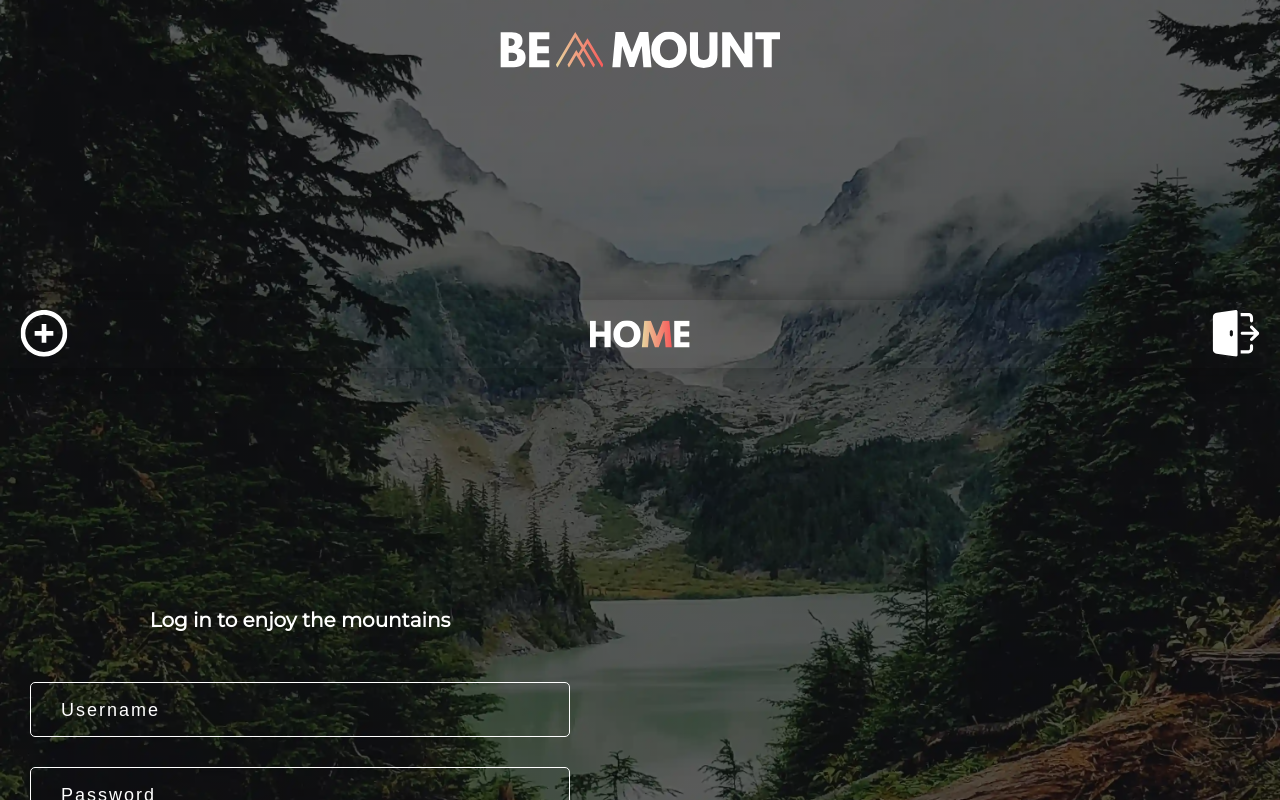
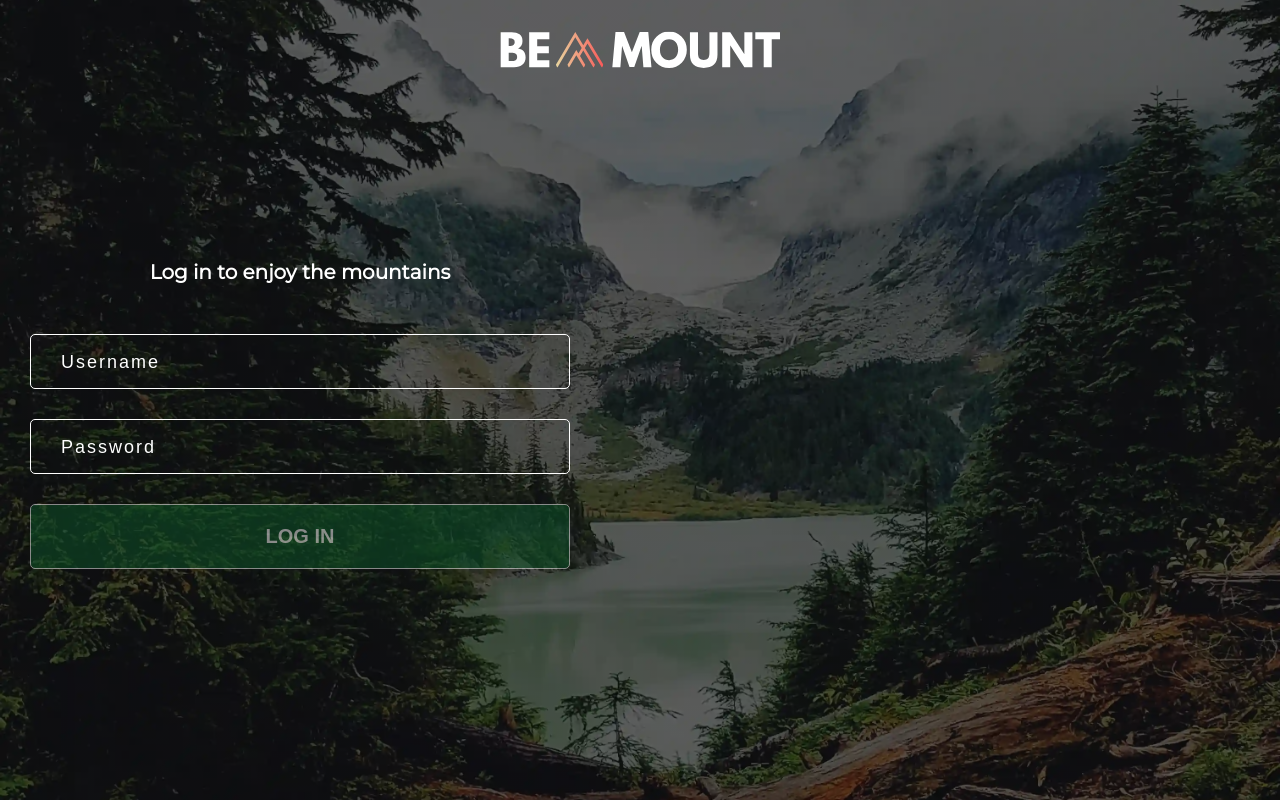
Before and after one commit to robbel92/bemountain-front, a React (Vite) app: page /login in a window 1280 px wide. Shown: the top 800 px of the page. Built offline with nearby package versions, Linux system fonts and the light colour scheme; no server answers.

Commit message:
Create RoutesPage

```diff
--- a/src/components/App/App.tsx
+++ b/src/components/App/App.tsx
@@ -1,19 +1,25 @@
+import { useNavigate } from "react-router-dom";
 import useLocalStorage from "../../hooks/useLocalStorage/useLocalStorage";
 import useToken from "../../hooks/useToken/useToken";
 import { useAppDispatch } from "../../store";
 import { loginUserActionCreator } from "../../store/user/userSlice";
 import Layout from "../Layout/Layout";
+import { useEffect } from "react";
 
 const App = (): React.ReactElement => {
   const { getLocalStorageKey } = useLocalStorage();
   const { getTokenData } = useToken();
   const dispatch = useAppDispatch();
+  const navigate = useNavigate();
 
   const token = getLocalStorageKey("token");
+  useEffect(() => {
+    if (token) {
+      dispatch(loginUserActionCreator(getTokenData(token)));
+      navigate("/home");
+    }
+  }, [dispatch, getTokenData, navigate, token]);
 
-  if (token) {
-    dispatch(loginUserActionCreator(getTokenData(token)));
-  }
   return <Layout />;
 };
 
--- a/src/components/Header/HeaderStyled.tsx
+++ b/src/components/Header/HeaderStyled.tsx
@@ -5,6 +5,7 @@ const HeaderStyled = styled.header`
   padding: 10px 20px;
   justify-content: center;
   flex-direction: column;
+  background-color: transparent;
   align-items: center;
 `;
 
--- a/src/components/Layout/Layout.tsx
+++ b/src/components/Layout/Layout.tsx
@@ -9,7 +9,9 @@ const Layout = (): React.ReactElement => {
   return (
     <>
       {pathname === paths.login ? (
-        <Outlet />
+        <>
+          <Outlet />
+        </>
       ) : (
         <>
           <Header />
--- a/src/components/Navigation/Navigation.tsx
+++ b/src/components/Navigation/Navigation.tsx
@@ -13,9 +13,7 @@ const Navigation = (): React.ReactElement => {
   const logoutOnClick = () => {
     dispatch(logoutUserActionCreator());
     removeLocalStorageKey("token");
-    navigate(paths.login, {
-      replace: true,
-    });
+    navigate(paths.login);
   };
 
   return (
--- a/src/components/pages/LoginPage/LoginPage.tsx
+++ b/src/components/pages/LoginPage/LoginPage.tsx
@@ -8,14 +8,12 @@ import { loginUserActionCreator } from "../../../store/user/userSlice";
 import Header from "../../Header/Header";
 import LoginForm from "../../LoginForm/LoginForm";
 import LoginPageStyled from "./LoginPageStyled";
-import { paths } from "../../../routers/paths/paths";
-import Navigation from "../../Navigation/Navigation";
 
 const LoginPage = (): React.ReactElement => {
   const { getUserToken } = useUser();
   const { getTokenData } = useToken();
+  const { setLocalStorageKey } = useLocalStorage();
   const navigate = useNavigate();
-  const { setLocalStorageKey } = useLocalStorage();
   const dispatch = useAppDispatch();
 
   const loginOnSubmit = async (userCredentials: UserCredentials) => {
@@ -25,16 +23,16 @@ const LoginPage = (): React.ReactElement => {
       const userData = await getTokenData(token);
       dispatch(loginUserActionCreator(userData));
       setLocalStorageKey("token", token);
-    } else {
-      navigate(paths.login, { replace: true });
+      navigate("/home");
     }
   };
   return (
-    <LoginPageStyled>
-      <Header />
-      <Navigation />
-      <LoginForm actionOnSubmit={loginOnSubmit} />
-    </LoginPageStyled>
+    <>
+      <LoginPageStyled>
+        <Header />
+        <LoginForm actionOnSubmit={loginOnSubmit} />
+      </LoginPageStyled>
+    </>
   );
 };
 
--- a/src/components/pages/LoginPage/LoginPageStyled.tsx
+++ b/src/components/pages/LoginPage/LoginPageStyled.tsx
@@ -5,7 +5,7 @@ const LoginPageStyled = styled.div`
   background-image: linear-gradient(rgba(0, 0, 0, 0.6), rgba(0, 0, 0, 0.6)),
     url("/media/background-login-page.webp");
   background-size: cover;
-  gap: 200px;
+  gap: 120px;
   flex-direction: column;
   display: flex;
   background-position: center;
--- /dev/null
+++ b/src/components/pages/RoutesPage/RoutesPage.tsx
@@ -0,0 +1,5 @@
+const RoutesPage = (): React.ReactElement => {
+  return <h2>World Routes</h2>;
+};
+
+export default RoutesPage;
--- a/src/hooks/useToken/useToken.ts
+++ b/src/hooks/useToken/useToken.ts
@@ -1,8 +1,9 @@
 import jwt_decode from "jwt-decode";
+import { useCallback } from "react";
 import { UserTokenStructure } from "../../store/user/types";
 
 const useToken = () => {
-  const getTokenData = (token: string): UserTokenStructure => {
+  const getTokenData = useCallback((token: string): UserTokenStructure => {
     const decodedToken: { sub: string; name: string } = jwt_decode(token);
     const userLoggedData = {
       id: decodedToken.sub,
@@ -10,7 +11,7 @@ const useToken = () => {
       token,
     };
     return userLoggedData;
-  };
+  }, []);
 
   return {
     getTokenData,
--- a/src/routers/appRouter.tsx
+++ b/src/routers/appRouter.tsx
@@ -2,6 +2,7 @@ import { Navigate, RouteObject, createBrowserRouter } from "react-router-dom";
 import App from "../components/App/App";
 import LoginPage from "../components/pages/LoginPage/LoginPage";
 import { paths } from "./paths/paths";
+import RoutesPage from "../components/pages/RoutesPage/RoutesPage";
 
 const routes: RouteObject[] = [
   {
@@ -16,6 +17,10 @@ const routes: RouteObject[] = [
         path: paths.login,
         element: <LoginPage />,
       },
+      {
+        path: paths.home,
+        element: <RoutesPage />,
+      },
     ],
   },
 ];
--- a/src/routers/paths/paths.ts
+++ b/src/routers/paths/paths.ts
@@ -2,4 +2,5 @@ import { pathsStructure } from "./types";
 
 export const paths: pathsStructure = {
   login: "/login",
+  home: "/home",
 };
--- a/src/routers/paths/types.ts
+++ b/src/routers/paths/types.ts
@@ -1,3 +1,4 @@
 export interface pathsStructure {
   login: string;
+  home: string;
 }
--- a/src/styles/GlobalStyle.ts
+++ b/src/styles/GlobalStyle.ts
@@ -9,7 +9,7 @@ const GlobalStyle = createGlobalStyle`
   body {
     margin: 0;
     font-family: "Montserrat";
-    background-color:${(props) => props.theme.colors.background}
+
   }
 
   h1,
```
